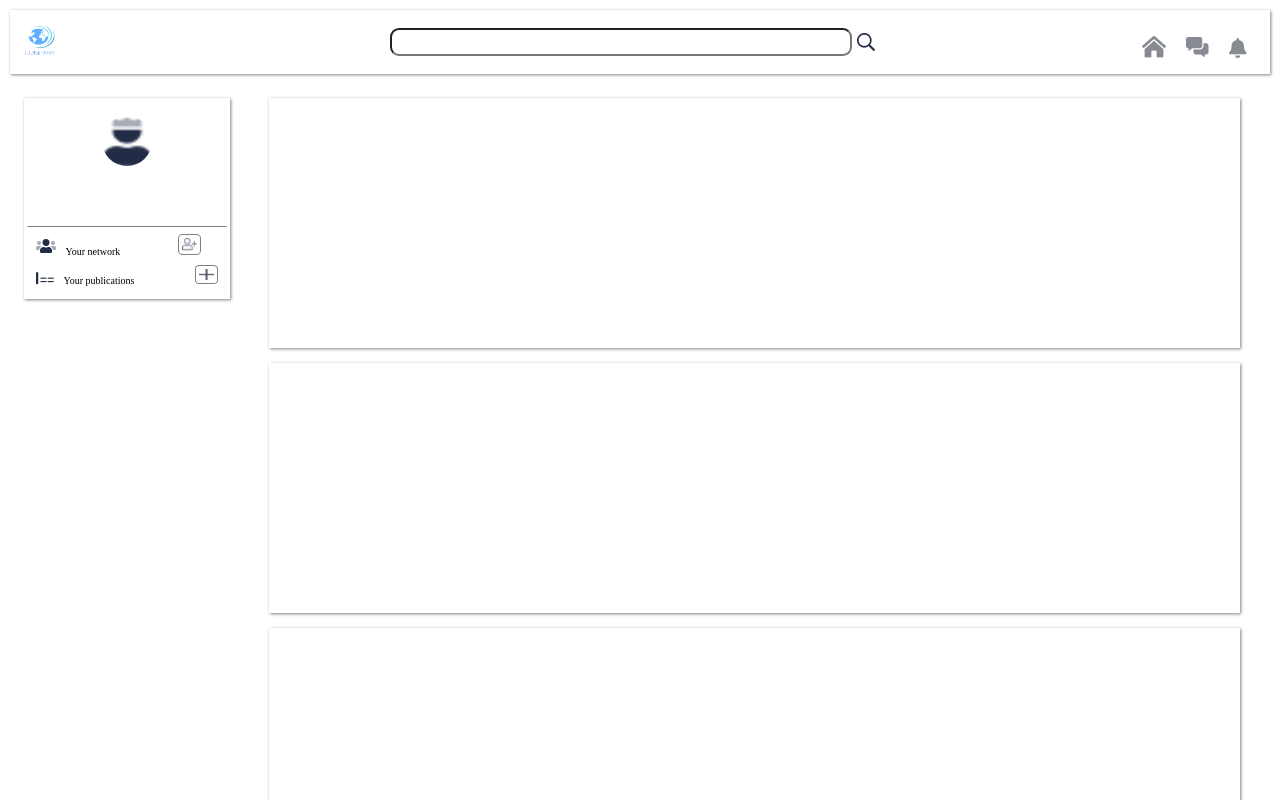
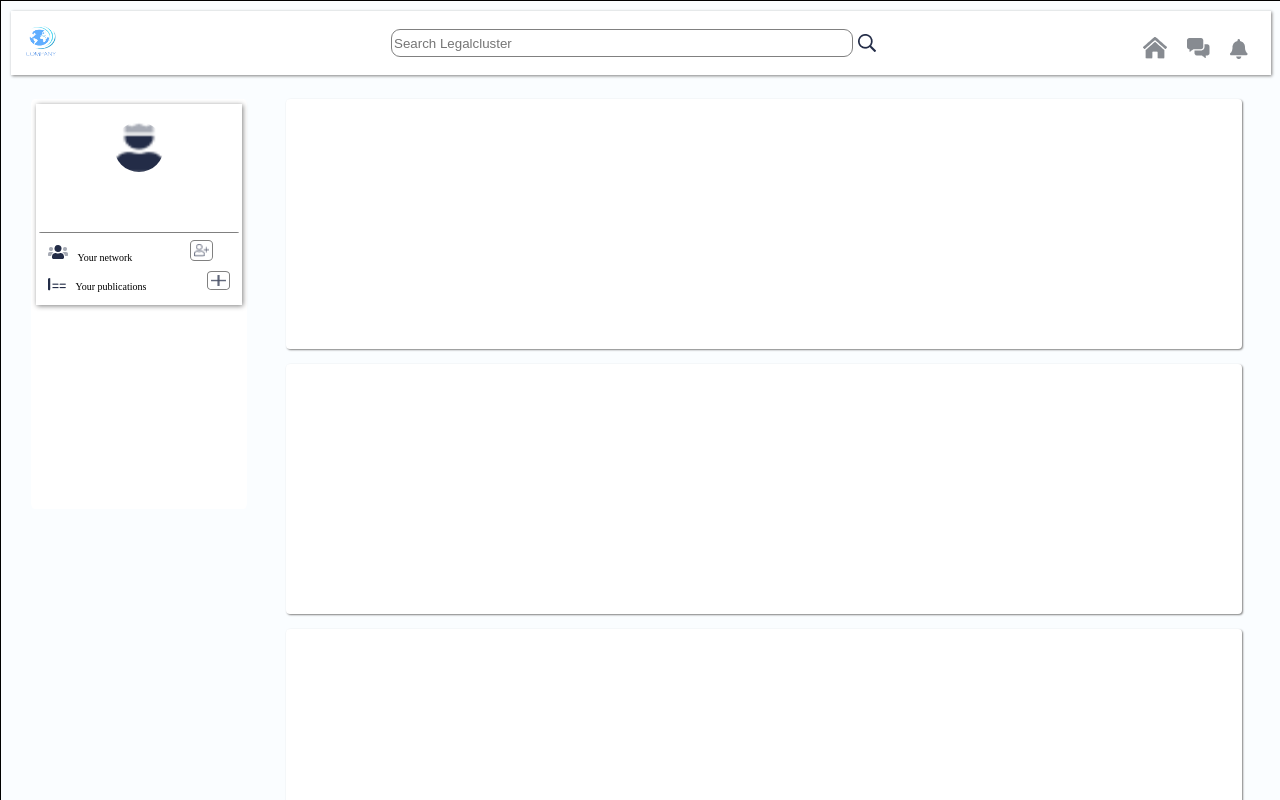
Before and after one commit to Konradbbb/my-lab-app, a React (Create React App) app: page / in a window 1280 px wide. Shown: the top 800 px of the page. Built offline with nearby package versions, Linux system fonts and the light colour scheme.

Commit message:
addes styles, small fixes

```diff
--- a/src/components/LeftMenu/LeftMenu.tsx
+++ b/src/components/LeftMenu/LeftMenu.tsx
@@ -11,7 +11,8 @@ const LeftMenuWrapper = styled(Wrapper)`
     // border: 1px solid green;
     border-radius: 1.5%;
     margin: 14px;
-    padding: 0;
+    // padding: 0;
+    margin-left: 30px;
     display: block;
 
 `;
@@ -32,8 +33,8 @@ const BoxesWrapper = styled.div`
     height: 195px;
     padding: 0;
     // border: 1px solid red;
-    box-shadow: 1px 1px 3px grey;
-    margin-left: 10px;
+    box-shadow: 1px 1px 5px grey;
+    // margin-left: 10px;
     padding: 3px;
 `;
 
--- a/src/components/MainPage/MainPage.tsx
+++ b/src/components/MainPage/MainPage.tsx
@@ -6,7 +6,10 @@ import { LeftMenu } from '../LeftMenu/LeftMenu';
 import { Colors } from '../../styledHelpers/Colors';
 
 const MainWrapper = styled.div`
-
+    height: 100%;
+    width: 100%;
+    border: 1px solid black;
+    background: #FAFDFF;
 `;
 
 const Conent = styled.div`
@@ -29,11 +32,13 @@ const ContetBoxes = styled.div`
 
 const MiniBoxes = styled.div`
     // border: 1px solid purple;
+    background: ${Colors.white};
     width: 98%;
     height: 250px;
     margin: 15px;
     margin-top: 0;
-    box-shadow: 1px 1px 3px grey;
+    box-shadow: 1px 1px 2px grey;
+    border-radius: 4px;
     // background: purple;
 `;
 
--- a/src/components/TopBar/TopBar.tsx
+++ b/src/components/TopBar/TopBar.tsx
@@ -14,11 +14,12 @@ const Wrapper2 = styled(Wrapper)`
     // height: 0px;
     // border: 1px solid grey;
     // position: sticky;
+    background: ${Colors.white};
+
 `;
 
 const InnerWrapper = styled.div`
     width: 100%;
-    background: ${Colors.white};
 
 `;
 
@@ -45,6 +46,7 @@ const CustomInput = styled.input`
     width: 500px;
     border-radius: 9px;
     display: flex;
+    border: 1px solid grey;
 
 `;
 
@@ -67,7 +69,7 @@ export const TopBar: FC = () => {
 
                     <ExpandedMenu />
                 <InputWrapper>
-                    <CustomInput type="text" />
+                    <CustomInput type="text" placeholder="Search Legalcluster"/>
                     <CustomImg src="./media/icons/search.png" />
                 </InputWrapper>
                     <RightIcons>
```
